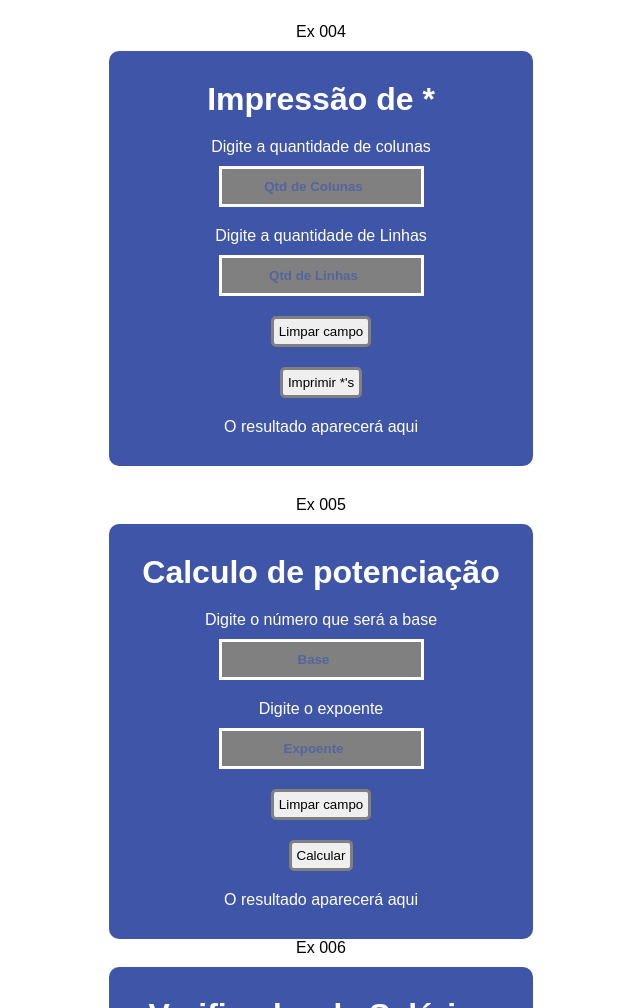
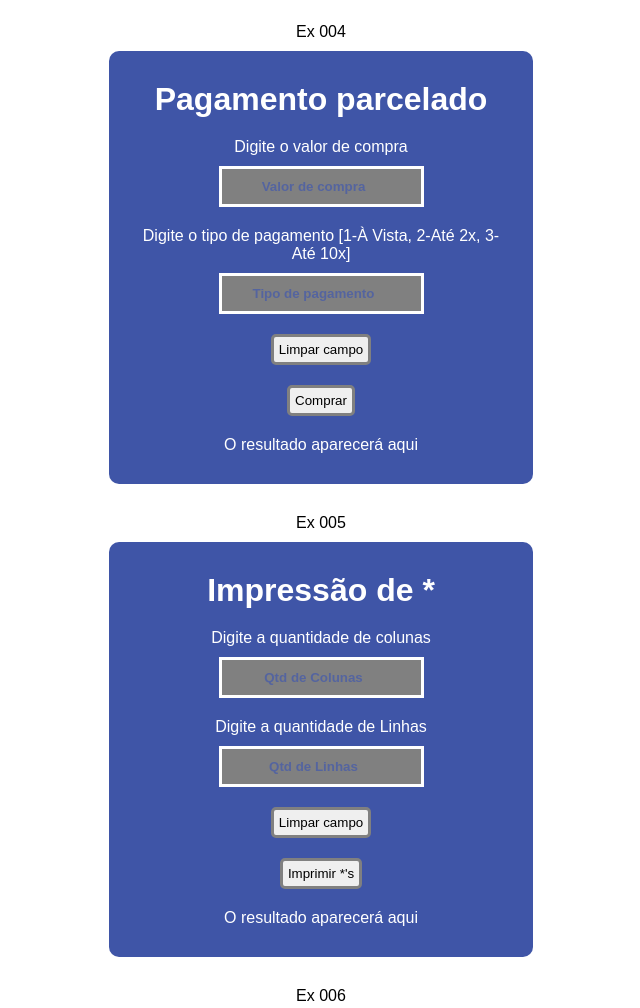
Before and after one commit to guifreitasds/EstudoUni, a plain HTML site: page JavaScriptWC/Functions/functions.html in a window 1280 px wide. Shown: the part 1520-2528 px from the top of the page, without its empty margins (319-959 px from the left). Drawn offline with Linux system fonts and the light colour scheme.

Commit message:
Ex004 func corrigindo

```diff
--- a/JavaScriptWC/Functions/functions.html
+++ b/JavaScriptWC/Functions/functions.html
@@ -78,6 +78,28 @@
 
     <p class="titleex">Ex 004</p>
     <form action="">
+        <h1>Pagamento parcelado</h1>
+        <div>
+            <label for="buytypeid">Digite o valor de compra</label>
+            <input type="number" id="buytypeid" required class="fields" placeholder="Valor de compra">
+        </div>
+        <div>
+            <label for="paytypeid">Digite o tipo de pagamento [1-À Vista, 2-Até 2x, 3-Até 10x]</label>
+            <input type="number" id="paytypeid" required class="fields" placeholder="Tipo de pagamento">
+        </div>
+        <div>
+            <input type="reset" value="Limpar campo" class="buttons">
+        </div>
+        <div>
+            <input type="button" value="Comprar" class="buttons" onclick="storetypepay(document.getElementById('buytypeid').value, document.getElementById('paytypeid').value)">
+        </div>
+        <div id="restorediscount">
+            O resultado aparecerá aqui
+        </div>
+    </form>
+
+    <p class="titleex">Ex 005</p>
+    <form action="">
         <h1>Impressão de *</h1>
         <div>
             <label for="colsid">Digite a quantidade de colunas</label>
@@ -98,7 +120,7 @@
         </div>
     </form>
 
-    <p class="titleex">Ex 005</p>
+    <p class="titleex">Ex 006</p>
     <form action="">
         <h1>Calculo de potenciação</h1>
         <div>
--- a/JavaScriptWC/Functions/scriptfunctions.js
+++ b/JavaScriptWC/Functions/scriptfunctions.js
@@ -33,8 +33,9 @@ function storediscount(buyvalue) {
 
 function storetypepay(buyvalue, paytype) {
     var res = document.getElementById('restorediscount');
+    console.log(buyvalue)
     if(paytype==1){
-        buyvalue = buyvalue-buyvalue*0.1;
+        buyvalue -= buyvalue*0.1;
         res.innerHTML = `Opção à vista escolhida, valor total: ${buyvalue}`;
     } else if(paytype==2){
         res.innerHTML = `Opção dividir em 2 vezes escolhida, valor total: ${buyvalue}`;
```
